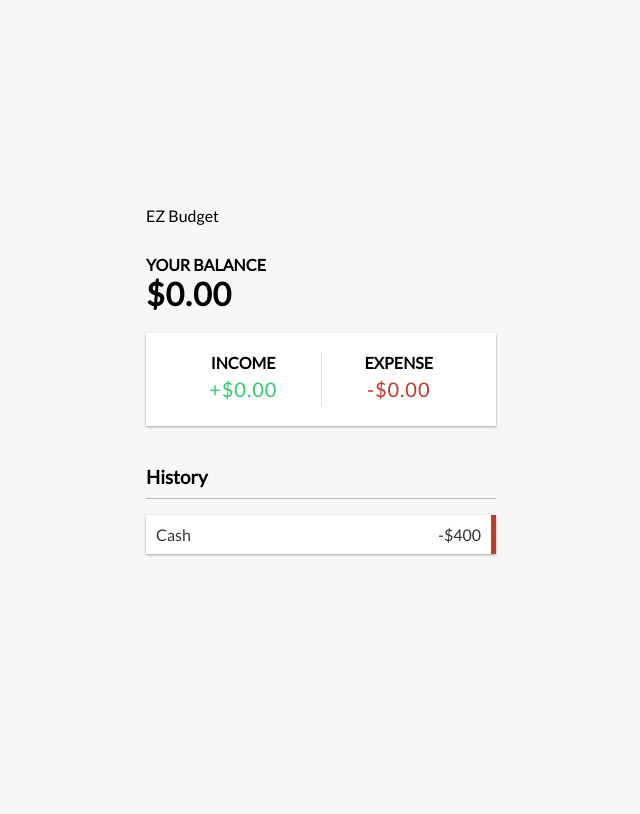
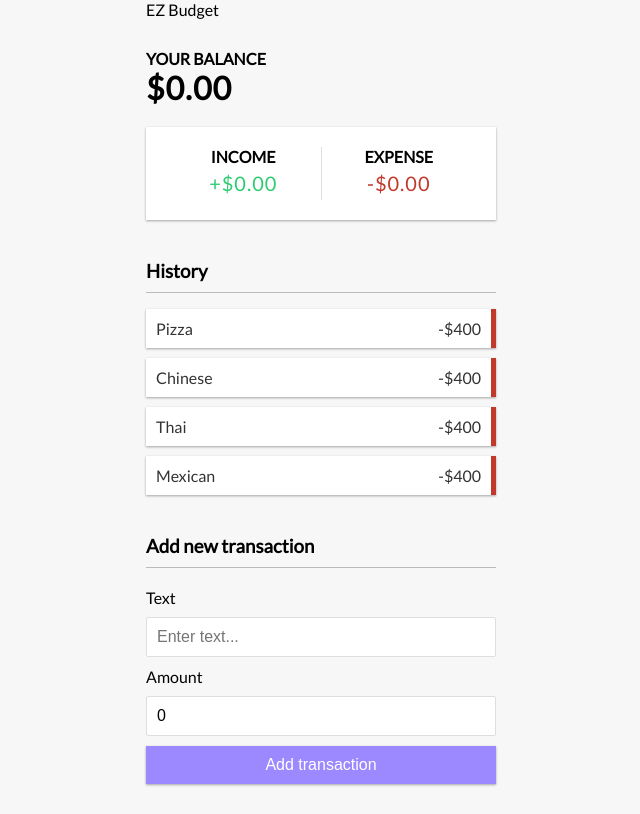
Before and after one commit to thisisscottcampbell/MERN-EZBudgetApp, a React (Create React App) app in the folder ez-app/: page / in a window 1280 px wide. Shown: the whole page, without its empty margins (319-959 px from the left). Built offline with nearby package versions, Linux system fonts and the light colour scheme.

Commit message:
init context

```diff
--- a/ez-app/src/App.js
+++ b/ez-app/src/App.js
@@ -3,18 +3,21 @@ import Header from './components/Header';
 import Balance from './components/Balance';
 import IncomeExpenses from './components/IncomeExpenses'
 import TransList from './components/TransList'
+import AddTrans from './components/AddTrans'
+import { GlobalProvider } from './context/State';
 import './App.css';
 
 function App() {
   return (
-    <div>
+    <GlobalProvider>
       <Header />
       <div className="container">
         <Balance />
         <IncomeExpenses />
         <TransList />
+        <AddTrans />
       </div>
-    </div>
+    </GlobalProvider>
   );
 }
 
--- a/ez-app/src/components/AddTrans.jsx
+++ b/ez-app/src/components/AddTrans.jsx
@@ -1,8 +1,26 @@
-import React from 'react';
+import React, {useState, useContext} from 'react'
+//import { GlobalContext } from '../context/GlobalState';
 
 const AddTrans = () => {
+  const [text, setText] = useState('');
+  const [amount, setAmount] = useState(0);
+
+  //const { addTransaction } = useContext(GlobalContext);
+
+  const onSubmit = e => {
+    e.preventDefault();
+
+    const newTransaction = {
+      id: Math.floor(Math.random() * 100000000),
+      text,
+      amount: +amount
+    }
+
+    //addTransaction(newTransaction);
+  }
+
   return (
-        <div>
+    <>
       <h3>Add new transaction</h3>
       <form onSubmit={onSubmit}>
         <div className="form-control">
@@ -10,16 +28,17 @@ const AddTrans = () => {
           <input type="text" value={text} onChange={(e) => setText(e.target.value)} placeholder="Enter text..." />
         </div>
         <div className="form-control">
-                <label htmlFor="amount">
-                    Amount <br />
-                    (negative - expense, positive - income)
-                </label>
+          <label htmlFor="amount"
+            >Amount <br />
+            {/* (negative - expense, positive - income) */}
+            </label
+          >
           <input type="number" value={amount} onChange={(e) => setAmount(e.target.value)} placeholder="Enter amount..." />
         </div>
         <button className="btn">Add transaction</button>
       </form>
-        </div>
-    );
-};
+    </>
+  )
+}
 
 export default AddTrans;
--- a/ez-app/src/components/TransList.jsx
+++ b/ez-app/src/components/TransList.jsx
@@ -1,13 +1,20 @@
-import React from 'react';
+import React, { useContext } from 'react';
+import { GlobalContext } from '../context/State';
 
 const TransList = () => {
+
+    const { transactions } = useContext(GlobalContext);
+
+    const renderTrans = transactions.map(trans => (
+        <li className="minus">
+          {trans.text} <span>-$400</span><button className="delete-btn">x</button>
+        </li>
+    ))
     return (
         <div>
             <h3>History</h3>
             <ul id="list" className="list">
-                <li className="minus">
-                    Cash <span>-$400</span><button className="delete-btn">x</button>
-                </li>
+                {renderTrans}
             </ul>
         </div>
     );
--- /dev/null
+++ b/ez-app/src/context/AppReducer.js
@@ -0,0 +1,6 @@
+export default (state, action) => {
+    switch(action.type) {
+        default:
+            return state
+    }
+}
--- /dev/null
+++ b/ez-app/src/context/State.js
@@ -0,0 +1,26 @@
+import React, { createContext, useReducer } from 'react';
+import AppReducer from './AppReducer';
+
+//init state
+const initState = {
+    transactions: [
+        { id: 1, text: 'Pizza', amount: -50},
+        { id: 2, text: 'Chinese', amount: -40},
+        { id: 3, text: 'Thai', amount: -60},
+        { id: 4, text: 'Mexican', amount: -30},
+    ]
+}
+
+//create context
+export const GlobalContext = createContext(initState);
+
+//create provider
+export const GlobalProvider = ({ children }) => {
+    const [state, dispatch] = useReducer(AppReducer, initState);
+
+    return (
+        <GlobalContext.Provider value={{transactions: state.transactions}}>
+            {children}
+        </GlobalContext.Provider>
+    )
+}
```
Lines whose indentation alone changed are shown as unchanged.
